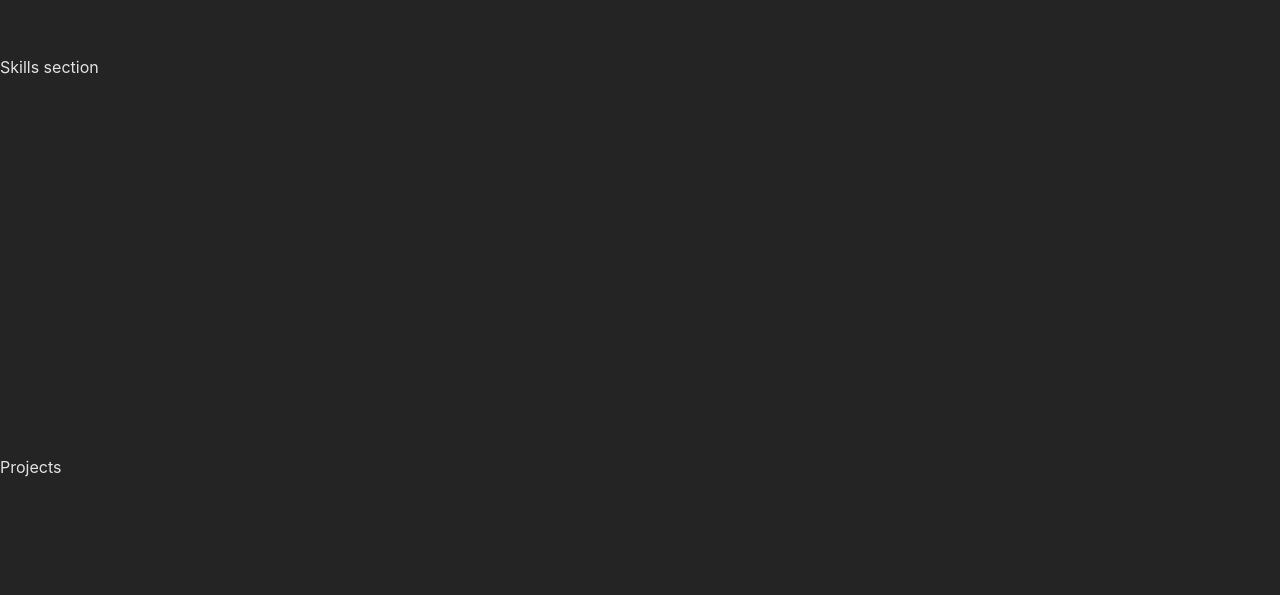
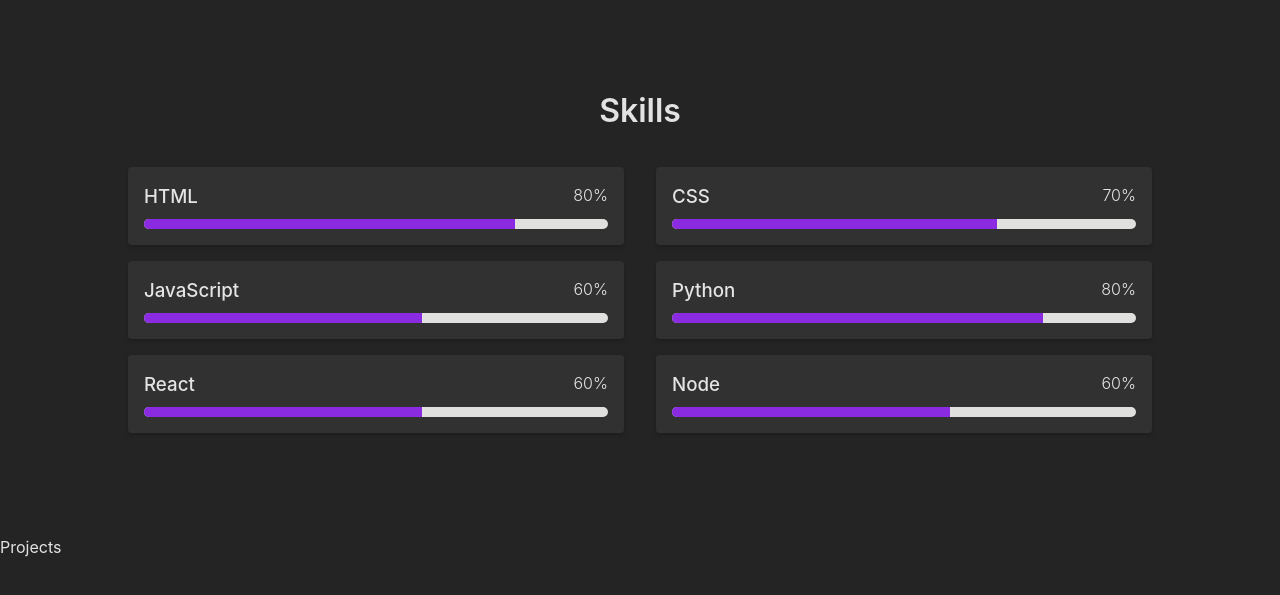
Before and after one commit to rabin245/portfolio-intern, a React (Vite) app: page / in a window 1280 px wide. Shown: the part 1053-1648 px from the top of the page. Built offline with nearby package versions, Linux system fonts and the light colour scheme; a web font is replaced by a local one.

Commit message:
add skill cards to skills page

```diff
--- a/src/pages/Skills/Skills.module.css
+++ b/src/pages/Skills/Skills.module.css
@@ -1,3 +1,21 @@
 .Skills {
-  height: 50vh;
+  height: 60vh;
 }
+
+.wrapper {
+  padding: 2rem 8rem;
+}
+
+.wrapper > h1 {
+  margin: 0;
+  font-size: 2rem;
+  font-weight: 600;
+  text-align: center;
+  margin-bottom: 2rem;
+}
+
+.cards {
+  display: grid;
+  grid-template-columns: repeat(2, 1fr);
+  gap: 1rem 2rem;
+}
--- a/src/pages/Skills/index.jsx
+++ b/src/pages/Skills/index.jsx
@@ -1,9 +1,49 @@
+import SkillCard from "../../components/SkillCard";
 import styles from "./Skills.module.css";
 
 const Skills = ({ skillsRef }) => {
+  const skills = [
+    {
+      title: "HTML",
+      completed: 80,
+    },
+    {
+      title: "CSS",
+      completed: 70,
+    },
+    {
+      title: "JavaScript",
+      completed: 60,
+    },
+    {
+      title: "Python",
+      completed: 80,
+    },
+    {
+      title: "React",
+      completed: 60,
+    },
+    {
+      title: "Node",
+      completed: 60,
+    },
+  ];
+
   return (
     <div className={styles.Skills} ref={skillsRef}>
-      Skills section
+      <div className={styles.wrapper}>
+        <h1>Skills</h1>
+
+        <div className={styles.cards}>
+          {skills.map((skill) => (
+            <SkillCard
+              key={skill.title}
+              title={skill.title}
+              completed={skill.completed}
+            />
+          ))}
+        </div>
+      </div>
     </div>
   );
 };
```
